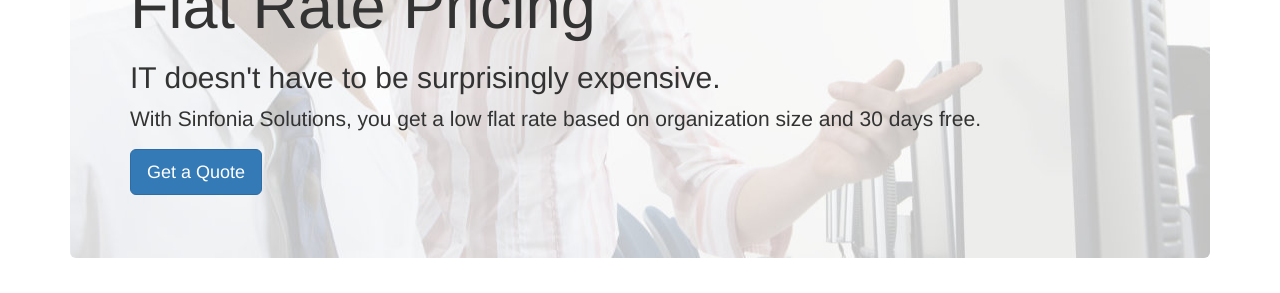
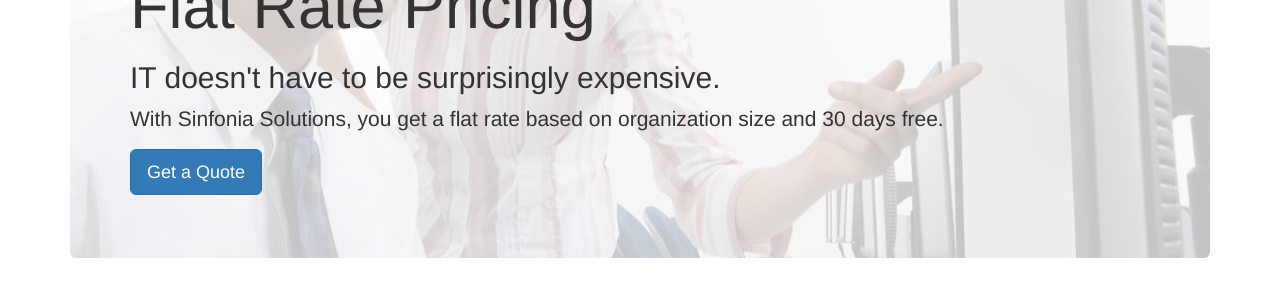
Before and after one commit to sinfoniasolutions/sinfoniasolutions.github.io, a Jekyll site: the page built from pricing.html, in a window 1280 px wide. Shown: the part 158-451 px from the top of the page. Built offline with Jekyll 4.4.1, drawn with Linux system fonts in a browser that asks for light colours; nearby versions of some CDN libraries; Markdown is read by kramdown in place of the engine named in the settings; a script that is not in the unit is left out.

Commit message:
remove "low" from "low flat rate"

```diff
--- a/pricing.html
+++ b/pricing.html
@@ -2,4 +2,4 @@
 layout: default
 title: Flat Rate or Enterpreneurial Pricing for IT Support
 ---
-&nbsp<div class="container"><div class="jumbotron computer-lab"><h1>Flat Rate Pricing</h1><h2>IT doesn't have to be surprisingly expensive.</h2><p>With Sinfonia Solutions, you get a low flat rate based on organization size and 30 days free.</p><p><a href="/flat-pricing.html" role="button" class="btn btn-primary btn-lg">Get a Quote</a></p></div><h1 class="text-center">&mdash; OR &mdash;</h1><div class="jumbotron enterpreneur"><h1>Enterpreneurial Pricing</h1><h2>Starting from scratch doesn't have to mean doing it all yourself.</h2><p>Good IT support can allow your business to soar. Let's partner.</p><p><a href="/enterpreneur-pricing.html" role="button" class="btn btn-primary btn-lg">See Pricing Factors and Apply</a></p></div></div>
+&nbsp<div class="container"><div class="jumbotron computer-lab"><h1>Flat Rate Pricing</h1><h2>IT doesn't have to be surprisingly expensive.</h2><p>With Sinfonia Solutions, you get a flat rate based on organization size and 30 days free.</p><p><a href="/flat-pricing.html" role="button" class="btn btn-primary btn-lg">Get a Quote</a></p></div><h1 class="text-center">&mdash; OR &mdash;</h1><div class="jumbotron enterpreneur"><h1>Enterpreneurial Pricing</h1><h2>Starting from scratch doesn't have to mean doing it all yourself.</h2><p>Good IT support can allow your business to soar. Let's partner.</p><p><a href="/enterpreneur-pricing.html" role="button" class="btn btn-primary btn-lg">See Pricing Factors and Apply</a></p></div></div>
--- a/pricing.jade
+++ b/pricing.jade
@@ -9,7 +9,7 @@
     h1 Flat Rate Pricing
     h2 IT doesn't have to be surprisingly expensive.
     p.
-      With Sinfonia Solutions, you get a low flat rate based on organization size and 30 days free.
+      With Sinfonia Solutions, you get a flat rate based on organization size and 30 days free.
     p: a.btn.btn-primary.btn-lg(href="/flat-pricing.html", role="button") Get a Quote
   h1.text-center &mdash; OR &mdash;
   .jumbotron.enterpreneur
```
